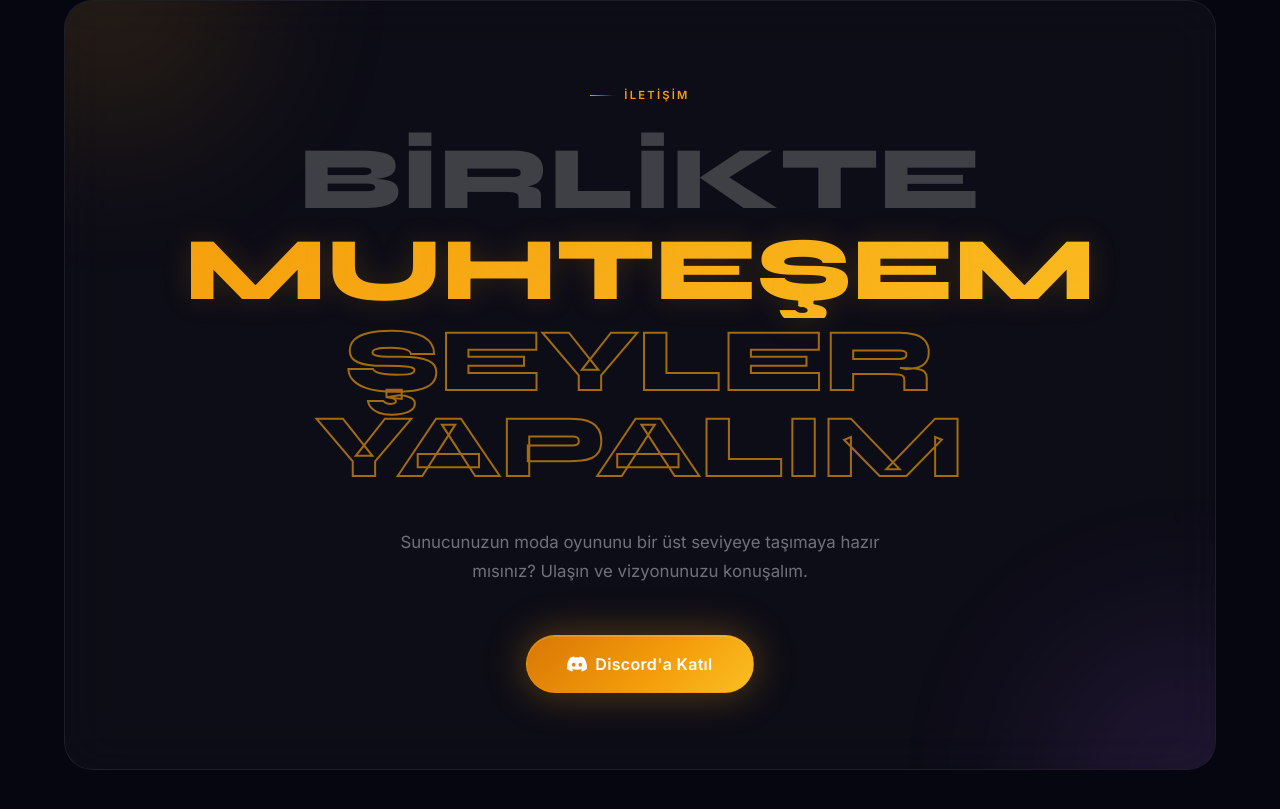
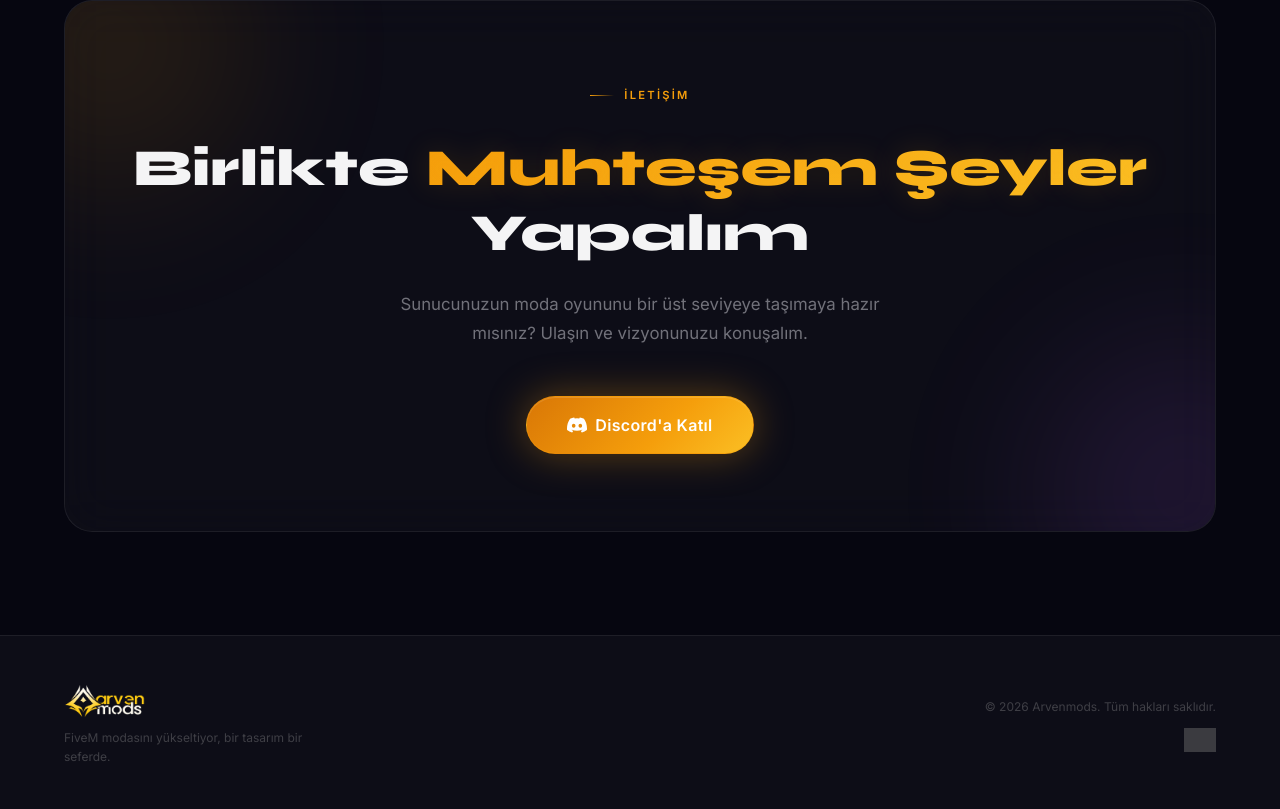
Before and after one commit to zamansenidesiler/arvensite, a React (Vite) app: page / in a window 1280 px wide. Shown: the part 8391-9200 px from the top of the page. Built offline with nearby package versions, Linux system fonts and the light colour scheme; grey boxes are pictures that could not be loaded.

Commit message:
style: refine contact heading typography to look modern and elegant

```diff
--- a/src/components/Contact.jsx
+++ b/src/components/Contact.jsx
@@ -25,7 +25,7 @@ const InstagramIcon = () => (
 const easeOut = 'cubic-bezier(0.25, 0.46, 0.45, 0.94)'
 
 export default function Contact() {
-  const { t } = useLang()
+  const { t, lang } = useLang()
   const tilt = useTilt()
 
   const socials = [
@@ -51,28 +51,22 @@ export default function Contact() {
             {t.contact.badge}
           </div>
 
-          <div style={{ marginBottom: '2rem', position: 'relative', zIndex: 2 }}>
-            {[
-              { text: t.contact.line1, style: 'muted' },
-              { text: t.contact.line2, style: 'gradient' },
-              { text: t.contact.line3, style: 'outline' },
-            ].map(({ text, style }, i) => (
-              <div key={i} className="font-display font-extrabold" style={{ animation: `heroFadeUp 0.9s ${easeOut} both`, animationDelay: `${0.2 + i * 0.1}s` }}>
-                <span
-                  className={style === 'gradient' ? 'text-gradient' : style === 'outline' ? 'text-outline' : ''}
-                  style={{
-                    display: 'block',
-                    fontSize: 'clamp(2.25rem, 7vw, 7rem)',
-                    lineHeight: 0.96,
-                    paddingBottom: '0.06em',
-                    color: style === 'muted' ? 'var(--text-muted)' : undefined,
-                  }}
-                >
-                  {text}
-                </span>
-              </div>
-            ))}
-          </div>
+          <h2 className="font-display font-extrabold" style={{
+            fontSize: 'clamp(2rem, 4.5vw, 3.25rem)',
+            lineHeight: 1.25,
+            marginBottom: '1.5rem',
+            color: 'var(--text-primary)',
+            position: 'relative',
+            zIndex: 2,
+            animation: `heroFadeUp 0.9s ${easeOut} both`,
+            animationDelay: '0.2s'
+          }}>
+            {lang === 'tr' ? (
+              <>Birlikte <span className="text-gradient">Muhteşem Şeyler</span> Yapalım</>
+            ) : (
+              <>Let's Create <span className="text-gradient">Something Incredible</span></>
+            )}
+          </h2>
 
           <p style={{
             color: 'var(--text-secondary)', fontSize: 'clamp(0.875rem, 1.5vw, 1.05rem)',
```
